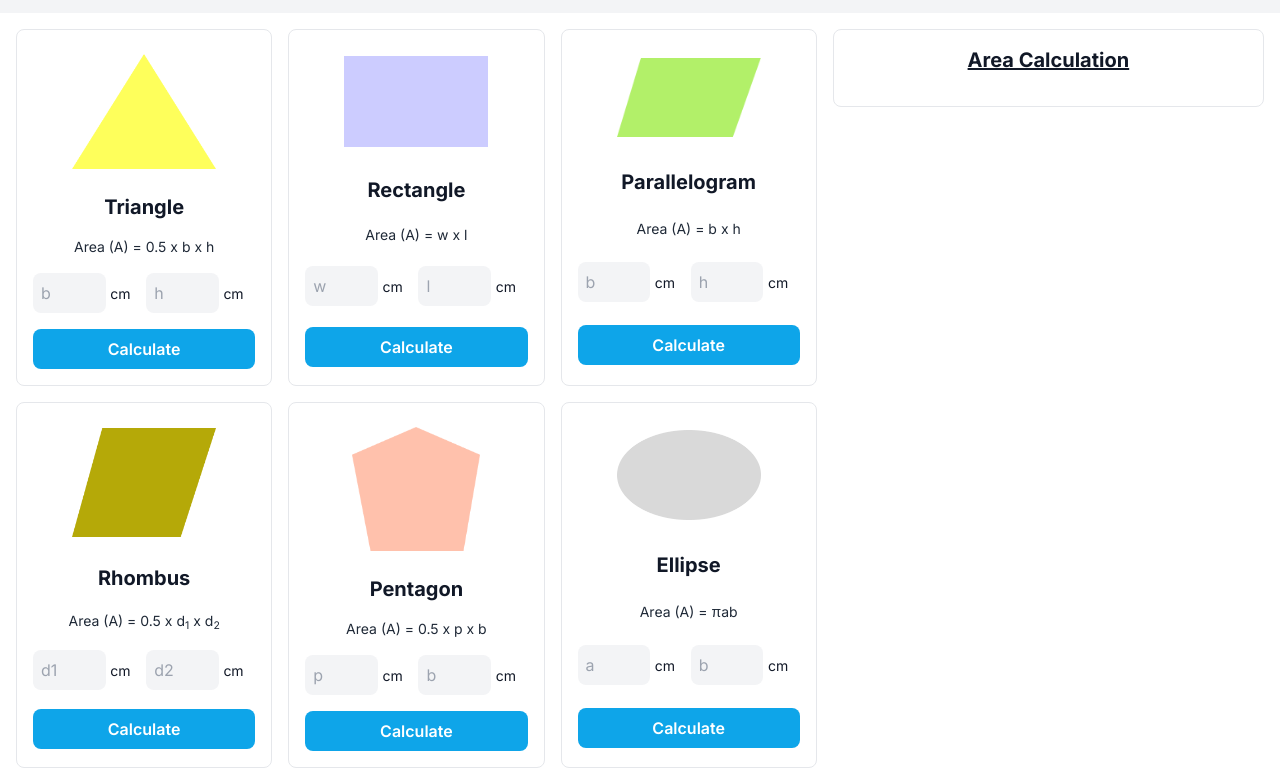
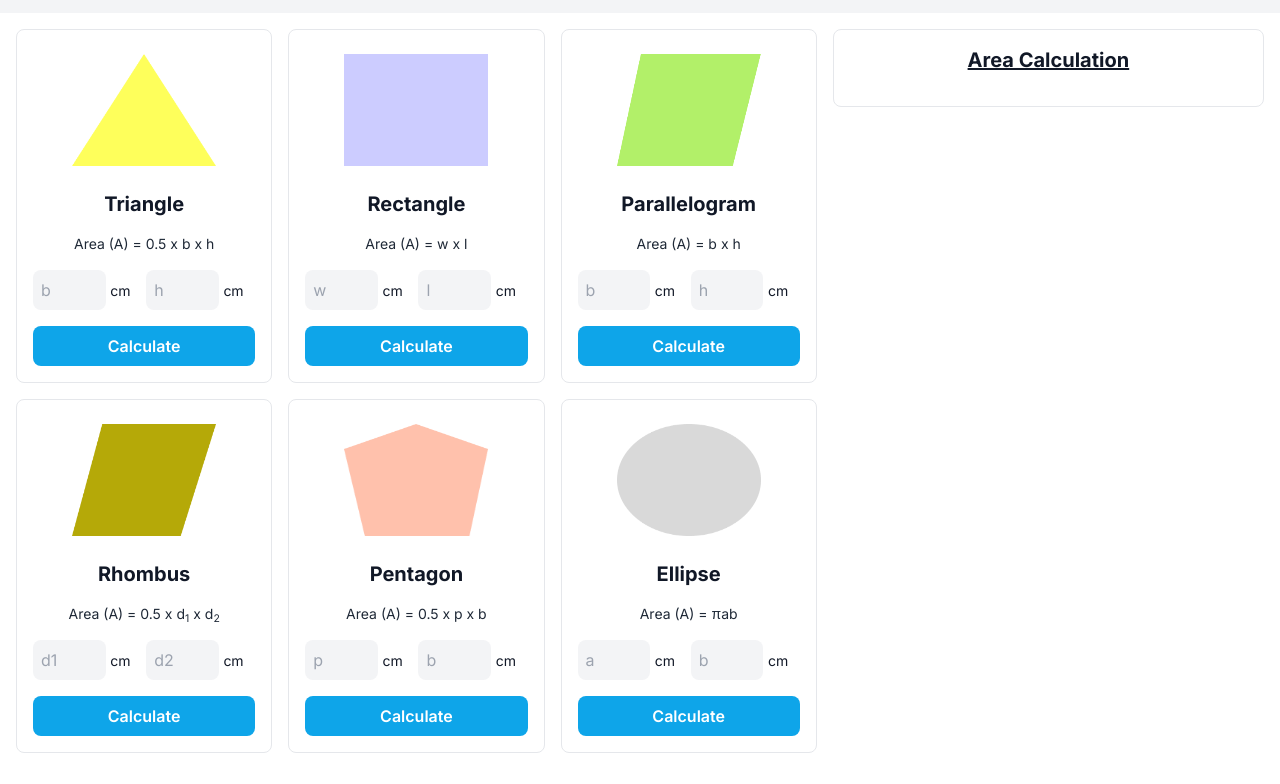
Before and after one commit to robiuzzaman4/ph-geometry-genius, a website: page index.html in a window 1280 px wide. Shown: the part 79-863 px from the top of the page. Drawn offline with Linux system fonts and the light colour scheme.

Commit message:
changing

```diff
--- a/index.html
+++ b/index.html
@@ -27,10 +27,10 @@
         <!-- cards section -->
         <section class="grid grid-cols-1 sm:grid-cols-2 xl:grid-cols-3 gap-4 xl:col-span-3 md:w-[65%]">
 
-            <!-- triabgle card start -->
-            <div class="p-4 rounded-lg border border-gray-200 grid place-items-center gap-4 w-full geometry-card">
-                <div class="w-40">
-                    <img class="w-full p-2" src="./src/images/triangle.png" alt="triangle picture">
+            <!-- triangle card start -->
+            <div class="p-4 rounded-lg border border-gray-200 flex flex-col items-center justify-between gap-4 w-full geometry-card">
+                <div class="w-40 h-32">
+                    <img class="w-full h-full p-2" src="./src/images/triangle.png" alt="triangle picture">
                 </div>
                 <h2 class="text-xl font-bold">Triangle</h2>
                 <p class="text-sm text-gray-800">Area (A) = 0.5 x b x h</p>
@@ -46,13 +46,13 @@
                 </div>
                 <button id="triangleBtn" class="w-full py-2 px-6 rounded-lg bg-sky-500 text-white font-semibold">Calculate</button>
             </div>
-            <!-- triabgle card end -->
+            <!-- triangle card end -->
 
 
             <!-- rectangle card start -->
-            <div class="p-4 rounded-lg border border-gray-200 grid place-items-center gap-4 w-full geometry-card">
-                <div class="w-40">
-                    <img class="w-full p-2" src="./src/images/rectangle.png" alt="rectangle picture">
+            <div class="p-4 rounded-lg border border-gray-200 flex flex-col items-center justify-between gap-4 w-full geometry-card">
+                <div class="w-40 h-32">
+                    <img class="w-full h-full p-2" src="./src/images/rectangle.png" alt="rectangle picture">
                 </div>
                 <h2 class="text-xl font-bold">Rectangle</h2>
                 <p class="text-sm text-gray-800">Area (A) = w x l</p>
@@ -72,9 +72,9 @@
 
 
             <!-- parallelogram card start -->
-            <div class="p-4 rounded-lg border border-gray-200 grid place-items-center gap-4 w-full geometry-card">
-                <div class="w-40">
-                    <img class="w-full p-2" src="./src/images/parallelogram.png" alt="parallelogram picture">
+            <div class="p-4 rounded-lg border border-gray-200 flex flex-col items-center justify-between gap-4 w-full geometry-card">
+                <div class="w-40 h-32">
+                    <img class="w-full h-full p-2" src="./src/images/parallelogram.png" alt="parallelogram picture">
                 </div>
                 <h2 class="text-xl font-bold">Parallelogram</h2>
                 <p class="text-sm text-gray-800">Area (A) = b x h</p>
@@ -93,9 +93,9 @@
             <!-- parallelogram card end -->
 
             <!-- rhombus card start -->
-            <div class="p-4 rounded-lg border border-gray-200 grid place-items-center gap-4 w-full geometry-card">
-                <div class="w-40">
-                    <img class="w-full p-2" src="./src/images/rhombus.png" alt="rhombus picture">
+            <div class="p-4 rounded-lg border border-gray-200 flex flex-col items-center justify-between gap-4 w-full geometry-card">
+                <div class="w-40 h-32">
+                    <img class="w-full h-full p-2" src="./src/images/rhombus.png" alt="rhombus picture">
                 </div>
                 <h2 class="text-xl font-bold">Rhombus</h2>
                 <p class="text-sm text-gray-800">Area (A) = 0.5 x d<sub>1</sub> x d<sub>2</sub></p>
@@ -114,9 +114,9 @@
             <!-- rhombus card end -->
 
             <!-- pentagon card start -->
-            <div class="p-4 rounded-lg border border-gray-200 grid place-items-center gap-4 w-full geometry-card">
-                <div class="w-36">
-                    <img class="w-full p-2" src="./src/images/pentagon.png" alt="pentagon picture">
+            <div class="p-4 rounded-lg border border-gray-200 flex flex-col items-center justify-between gap-4 w-full geometry-card">
+                <div class="w-40 h-32">
+                    <img class="w-full h-full p-2" src="./src/images/pentagon.png" alt="pentagon picture">
                 </div>
                 <h2 class="text-xl font-bold">Pentagon</h2>
                 <p class="text-sm text-gray-800">Area (A) = 0.5 x p x b</p>
@@ -135,9 +135,9 @@
             <!-- pentagon card end -->
 
             <!-- ellipse card start -->
-            <div class="p-4 rounded-lg border border-gray-200 grid place-items-center gap-4 w-full geometry-card">
-                <div class="w-40">
-                    <img class="w-full p-2" src="./src/images/ellipse.png" alt="ellipse picture">
+            <div class="p-4 rounded-lg border border-gray-200 flex flex-col items-center justify-between gap-4 w-full geometry-card">
+                <div class="w-40 h-32">
+                    <img class="w-full h-full p-2" src="./src/images/ellipse.png" alt="ellipse picture">
                 </div>
                 <h2 class="text-xl font-bold">Ellipse</h2>
                 <p class="text-sm text-gray-800">Area (A) = πab</p>
--- a/src/js/script.js
+++ b/src/js/script.js
@@ -123,7 +123,7 @@ ellipseBtn.addEventListener("click", function(e) {
     // get name
     const name = e.target.parentNode.children[1].innerText;
     // get input value
-    const ellipseAxisOfA = getInputValue("ellipseAxisOfA");
+    let ellipseAxisOfA = getInputValue("ellipseAxisOfA");
     const ellipseAxisOfB = getInputValue("ellipseAxisOfB");
     // checking this value
     if (ellipseAxisOfA <= 0 || ellipseAxisOfA === "" ||
@@ -143,11 +143,12 @@ ellipseBtn.addEventListener("click", function(e) {
 
 const geometryCards = document.getElementsByClassName("geometry-card");
 for (const card of geometryCards) {
+    // rgb color from 'function.js'
     const rgb = generateRandomColor();
     card.addEventListener("mouseover", function() {
         card.style.backgroundColor = rgb;
     })
     card.addEventListener("mouseout", function() {
-        card.style.backgroundColor = "white";
+        card.style.backgroundColor = "inherit";
     })
 }
```
Also changed, not shown: src/css/output.css.
